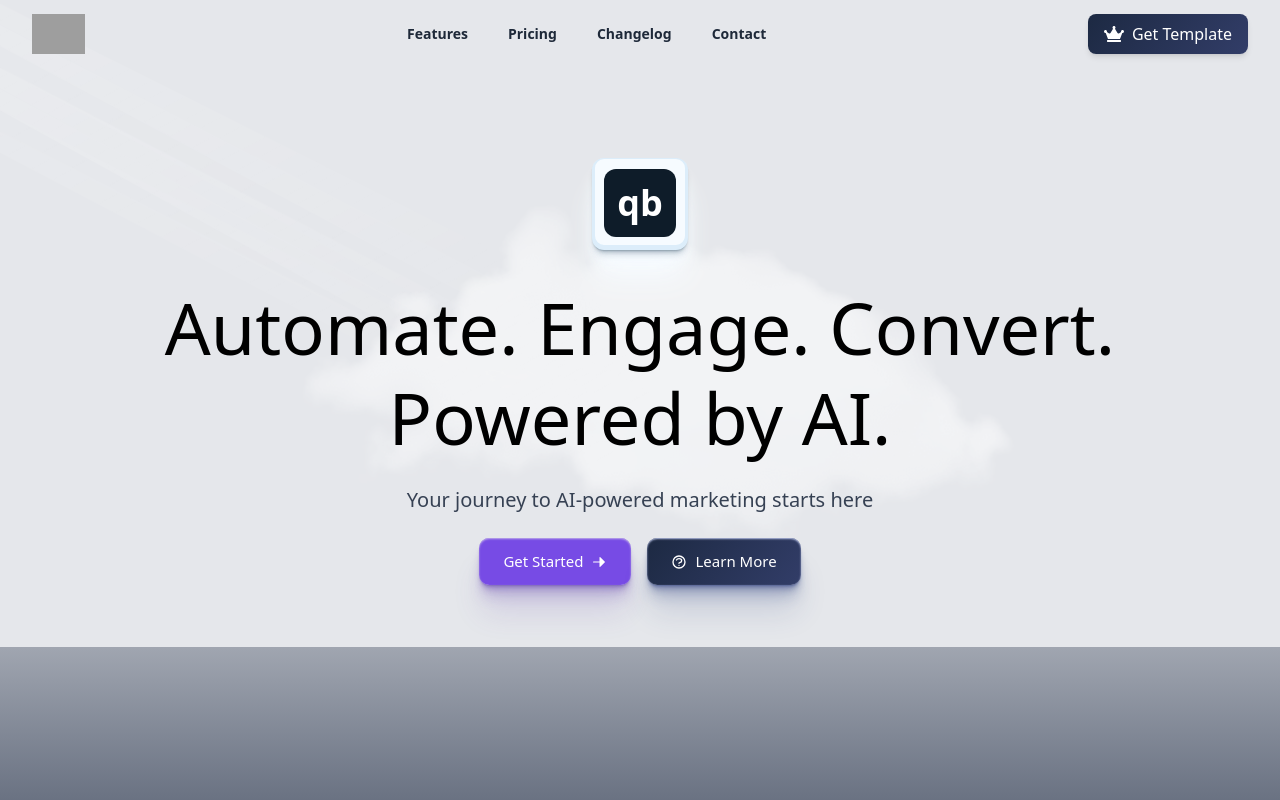
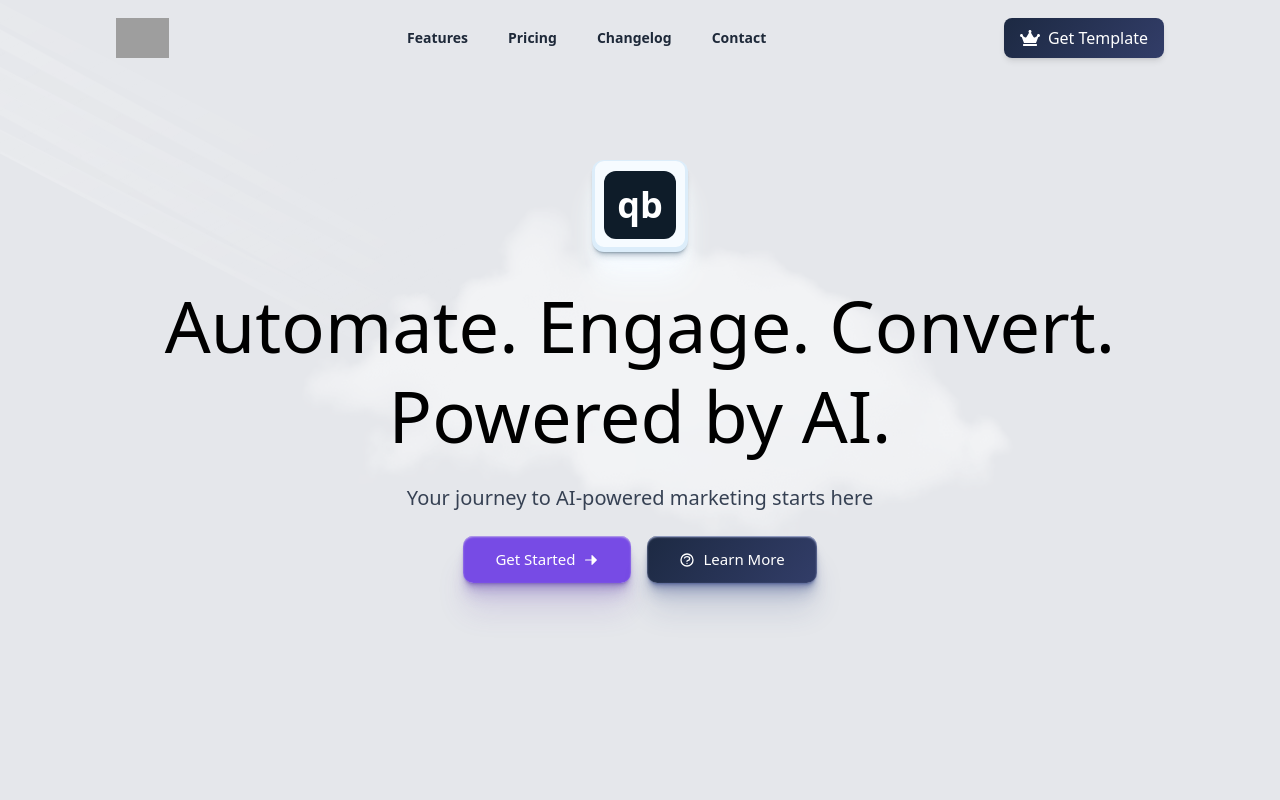
Before and after one commit to Shivam8299/alter-, a Next.js app: page / in a window 1280 px wide. Shown: the top 800 px of the page. Built offline with nearby package versions, Linux system fonts and the light colour scheme; grey boxes are pictures that could not be loaded.

Commit message:
new commit

```diff
--- a/src/app/components/Hero.js
+++ b/src/app/components/Hero.js
@@ -2,63 +2,81 @@
 import { motion } from "framer-motion";
 import cloud from "../../../public/cloud.png";
 import Image from "next/image";
-
 export default function HeroSection() {
   return (
-    <div className="relative min-h- [50vh] bg-gray-200 overflow-hidden">
+    <div className="relative min-h-[100vh] bg-gray-200 overflow-hidden mt-16 lg:mt-0 pt-12 lg:py-0">
       {/* Sunlight Rays Background */}
       <div className="absolute inset-0 opacity-30">
+        {/* <svg
+          className="absolute top-0 left-0 w-full h-full"
+          viewBox="0 0 1200 600"
+          fill="none"
+          xmlns="http://www.w3.org/2000/svg"
+        > */}
         <svg
-          className="absolute top-0 left-0 w-full h-full"
+          className="absolute -top-40 -left-40   w-[200%] lg:w-[100%] h-[100%]"
           viewBox="0 0 1200 600"
           fill="none"
           xmlns="http://www.w3.org/2000/svg"
         >
           <defs>
             <linearGradient id="ray1" x1="0%" y1="0%" x2="100%" y2="100%">
-              <stop offset="0%" stopColor="#ffffff" stopOpacity="0.8"/>
-              <stop offset="100%" stopColor="#ffffff" stopOpacity="0"/>
+              <stop offset="0%" stopColor="#ffffff" stopOpacity="0.8"  />
+              <stop offset="100%" stopColor="#ffffff" stopOpacity="0" />
             </linearGradient>
+
             <linearGradient id="ray2" x1="0%" y1="0%" x2="100%" y2="100%">
-              <stop offset="0%" stopColor="#ffffff" stopOpacity="0.6"/>
-              <stop offset="100%" stopColor="#ffffff" stopOpacity="0"/>
+              <stop offset="0%" stopColor="#ffffff" stopOpacity="0.8" />
+              <stop offset="100%" stopColor="#ffffff" stopOpacity="0" />
             </linearGradient>
             <linearGradient id="ray3" x1="0%" y1="0%" x2="100%" y2="100%">
-              <stop offset="0%" stopColor="#ffffff" stopOpacity="0.4"/>
-              <stop offset="100%" stopColor="#ffffff" stopOpacity="0"/>
+              <stop offset="0%" stopColor="#ffffff" stopOpacity="0.4" />
+              <stop offset="100%" stopColor="#ffffff" stopOpacity="0" />
+            </linearGradient>
+            <linearGradient id="ray3" x1="0%" y1="0%" x2="100%" y2="100%">
+              <stop offset="0%" stopColor="#ffffff" stopOpacity="0.4" />
+              <stop offset="100%" stopColor="#ffffff" stopOpacity="0" />
+            </linearGradient>
+            <linearGradient id="ray3" x1="0%" y1="0%" x2="100%" y2="100%">
+              <stop offset="0%" stopColor="#ffffff" stopOpacity="0.4" />
+              <stop offset="100%" stopColor="#ffffff" stopOpacity="0" />
+            </linearGradient>
+            <linearGradient id="ray3" x1="0%" y1="0%" x2="100%" y2="100%">
+              <stop offset="0%" stopColor="#ffffff" stopOpacity="0.4" />
+              <stop offset="100%" stopColor="#ffffff" stopOpacity="0" />
             </linearGradient>
           </defs>
 
           {/* Main sunlight rays */}
           <path
-            d="M0 0 L600 300 L580 320 L0 20 Z"
+            d="M0 0 L600 310 L580 320 L0 20 Z"
             fill="url(#ray1)"
             className="animate-pulse"
-            style={{ animationDuration: '4s' }}
+            style={{ animationDuration: "4s" }}
           />
           <path
-            d="M0 20 L620 340 L600 360 L0 40 Z"
+            d="M0 20 L620 360 L600 360 L0 40 Z"
             fill="url(#ray2)"
             className="animate-pulse"
-            style={{ animationDuration: '5s', animationDelay: '1s' }}
+            style={{ animationDuration: "5s", animationDelay: "1s" }}
           />
           <path
             d="M0 40 L640 380 L620 400 L0 60 Z"
             fill="url(#ray3)"
             className="animate-pulse"
-            style={{ animationDuration: '6s', animationDelay: '2s' }}
+            style={{ animationDuration: "6s", animationDelay: "2s" }}
           />
           <path
             d="M0 60 L580 360 L560 380 L0 80 Z"
             fill="url(#ray2)"
             className="animate-pulse"
-            style={{ animationDuration: '4.5s', animationDelay: '0.5s' }}
+            style={{ animationDuration: "4.5s", animationDelay: "0.5s" }}
           />
           <path
             d="M0 80 L600 400 L580 420 L0 100 Z"
             fill="url(#ray1)"
             className="animate-pulse"
-            style={{ animationDuration: '5.5s', animationDelay: '1.5s' }}
+            style={{ animationDuration: "5.5s", animationDelay: "1.5s" }}
           />
 
           {/* Additional subtle rays */}
@@ -66,13 +84,19 @@
             d="M0 100 L560 380 L540 400 L0 120 Z"
             fill="url(#ray3)"
             className="animate-pulse"
-            style={{ animationDuration: '7s', animationDelay: '0.8s' }}
+            style={{ animationDuration: "7s", animationDelay: "0.8s" }}
           />
           <path
             d="M0 120 L590 420 L570 440 L0 140 Z"
             fill="url(#ray2)"
             className="animate-pulse"
-            style={{ animationDuration: '4.8s', animationDelay: '2.2s' }}
+            style={{ animationDuration: "4.8s", animationDelay: "2.2s" }}
+          />
+          <path
+            d="M0 140 L590 440 L570 440 L0 140 Z"
+            fill="url(#ray2)"
+            className="animate-pulse"
+            style={{ animationDuration: "4.8s", animationDelay: "2.2s" }}
           />
         </svg>
       </div>
@@ -134,11 +158,11 @@
               initial={{ y: 50, opacity: 0 }}
               animate={{ y: 0, opacity: 1 }}
               transition={{ duration: 0.8, delay: 0.2, ease: "easeOut" }}
-              className="text-3xl md:text-5xl lg:text-7xl mt-1 text-black text-center mb-3 leading-tight px-6 py-3 rounded-xl"
+              className="max-w-5xl text-[40px] lg:text-[72px]  text-black text-center mb-3 leading-tight px-6 py-3"
               style={{ fontFamily: "var(--font-plus-jakarta-sans)" }}
             >
               Automate. Engage. Convert.
-              <br />
+
               Powered by AI.
             </motion.h1>
 
@@ -157,11 +181,11 @@
               initial={{ y: 50, opacity: 0 }}
               animate={{ y: 0, opacity: 1 }}
               transition={{ duration: 0.8, delay: 0.6, ease: "easeOut" }}
-              className="flex flex-col sm:flex-row gap-4 items-center"
+              className="flex flex-row gap-4 items-center"
             >
               {/* Get Started Button */}
               <motion.button
-                className="flex items-center space-x-2 text-white text-[15px] px-6 py-3 rounded-xl transition-colors duration-200  text-base"
+                className="flex items-center space-x-2 text-white text-[15px] px-8 py-3 rounded-xl transition-colors duration-200  text-base"
                 style={{
                   background:
                     "linear-gradient(125deg, rgb(119, 75, 229) -4%, rgb(119, 75, 229) 100%)",
@@ -196,7 +220,7 @@
 
               {/* Learn More Button */}
               <motion.button
-                className="flex items-center space-x-2 text-white text-[15px] px-6 py-3 rounded-xl transition-colors duration-200  text-base"
+                className="flex items-center space-x-2 text-white text-[15px] px-8 py-3 rounded-xl transition-colors duration-200  text-base"
                 style={{
                   background:
                     "linear-gradient(127deg, rgb(14, 28, 41) -68%, rgb(50, 61, 104) 100%)",
--- a/src/app/components/Main.js
+++ b/src/app/components/Main.js
@@ -4,7 +4,7 @@
 
 function Main() {
   return (
-    <div className="relative w-full h-[500px]">
+    <div className="relative w-full mt-10 h-[1000px]">
       <Image
         src="https://images.unsplash.com/photo-1738081359113-a7a33c509cf9?w=600&auto=format&fit=crop&q=60&ixlib=rb-4.1.0&ixid=M3wxMjA3fDB8MHxmZWF0dXJlZC1waG90b3MtZmVlZHw2fHx8ZW58MHx8fHx8"
         fill
--- a/src/app/components/Navbar.js
+++ b/src/app/components/Navbar.js
@@ -37,25 +37,25 @@
       initial={{ y: -80, opacity: 0 }}
       animate={{ y: 0, opacity: 1 }}
       transition={{ duration: 0.6 }}
-      className="fixed inset-x-0 top-2 z-50 flex justify-center items-center px-2"
+      className=" max-w-[1200px] m-auto  fixed inset-x-0 top-3 z-50 flex justify-center items-center px-2 md:px-4 lg:px-14 xl:6 2x:px-2"
     >
       <motion.nav
-      //animation for different different srceen sizes
+        //animation for different different srceen sizes
         animate={{
           width: scrolled
             ? windowWidth <= 900
               ? "100%"
               : windowWidth <= 1100
               ? "80%"
-              : "60%"
+              : "65%"
             : "100%",
 
-          borderRadius: scrolled ? "15px" : "0px",
+          borderRadius: (scrolled && windowWidth > 900) ? "15px" : "0px",
           boxShadow: scrolled ? "0 4px 20px rgba(0,0,0,0.08)" : "",
         }}
-        transition={{ duration: 0.9, ease: "easeInOut" }}
-        className={`max-w-7xl flex items-center justify-between px-6 py-[6px] ${
-          scrolled || windowWidth < 900 ? "bg-white" : ""
+        transition={{ duration: 0.6, ease: "easeInOut" }}
+        className={`max-w-7xl flex items-center justify-between px-5  sm:mx-0  py-[6px] ${
+          scrolled || windowWidth < 900 ? "bg-white rounded-none " : " rounded-none"
         }`}
       >
         {/* Logo */}
@@ -109,7 +109,7 @@
         <div className="lg:hidden">
           <button onClick={() => setMobileMenuOpen(!mobileMenuOpen)}>
             {mobileMenuOpen ? (
-              <XMarkIcon className="w-8 h-8 md:h-10 md:w-10 text-gray-900" />
+              <XMarkIcon className="w-8 h-8 md:h-10 md:w-10 text-gray-900 " />
             ) : (
               <Bars3Icon className="w-8 h-8 md:h-10 md:w-10 text-gray-900" />
             )}
@@ -118,7 +118,7 @@
       </motion.nav>
 
       {/*for  Mobile Menu */}
-      <AnimatePresence>
+      {/* <AnimatePresence>
         {mobileMenuOpen && (
           <motion.div
             initial={{ opacity: 0, y: -20 }}
@@ -137,6 +137,45 @@
             ))}
           </motion.div>
         )}
+      </AnimatePresence> */}
+      {/*for  Mobile Menu */}
+      <AnimatePresence>
+        {mobileMenuOpen && (
+          <motion.div
+            initial={{ opacity: 0, y: -30 }}
+            animate={{ opacity: 1, y: 0 }}
+            exit={{ opacity: 0, y: -20 }}
+            transition={{ duration: 0.4, ease: "easeInOut" }}
+            className="absolute top-13 sm:top-14 inset-x-2 sm:mx-2 bg-white shadow-xl rounded-2xl rounded-t-none p-4 flex flex-col gap-4 lg:hidden z-20"
+          >
+            {/* Navigation Links */}
+            <div className="flex flex-col gap-3">
+              {navigation.map((item) => (
+                <a
+                  key={item.name}
+                  href={item.href}
+                  className="text-gray-800 font-semibold text-base py-2 px-3 rounded-lg  transition-colors"
+                >
+                  {item.name}
+                </a>
+              ))}
+            </div>
+
+            {/* CTA Button */}
+            <div className="py-2">
+              <button
+                style={{
+                  background:
+                    "linear-gradient(127deg, rgb(14, 28, 41) -68%, rgb(50, 61, 104) 100%)",
+                }}
+                className="w-full flex items-center justify-center gap-2 text-white px-4 py-3 rounded-xl shadow-md"
+              >
+                <FaCrown className="text-white" size={18} />
+                Get Template
+              </button>
+            </div>
+          </motion.div>
+        )}
       </AnimatePresence>
     </motion.header>
   );
--- a/src/app/page.js
+++ b/src/app/page.js
@@ -29,8 +29,8 @@
       <Hero scrolled={scrolled} />
 
       {/* Other Page Content */}
-      {/* <Main />
-      <Main/> */}
+      <Main />
+      <Main/>
     </div>
   );
 }
```
